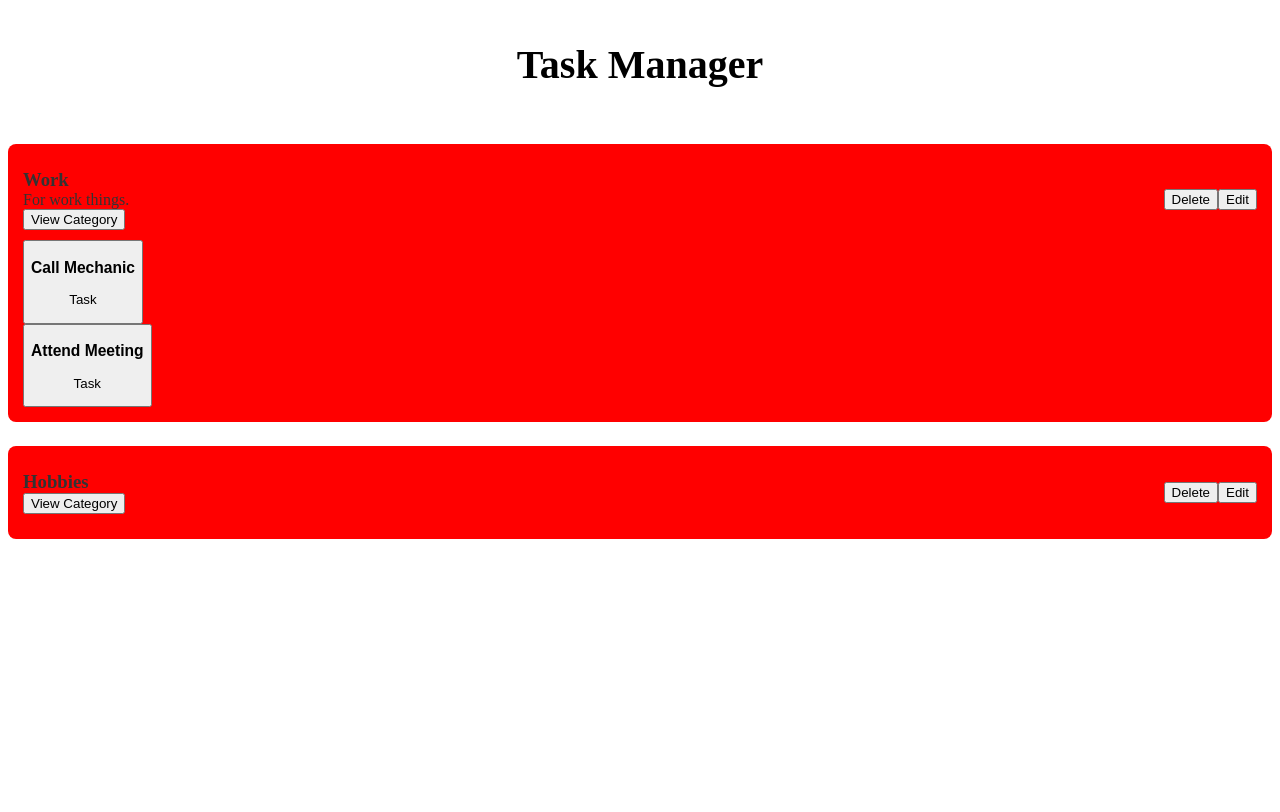
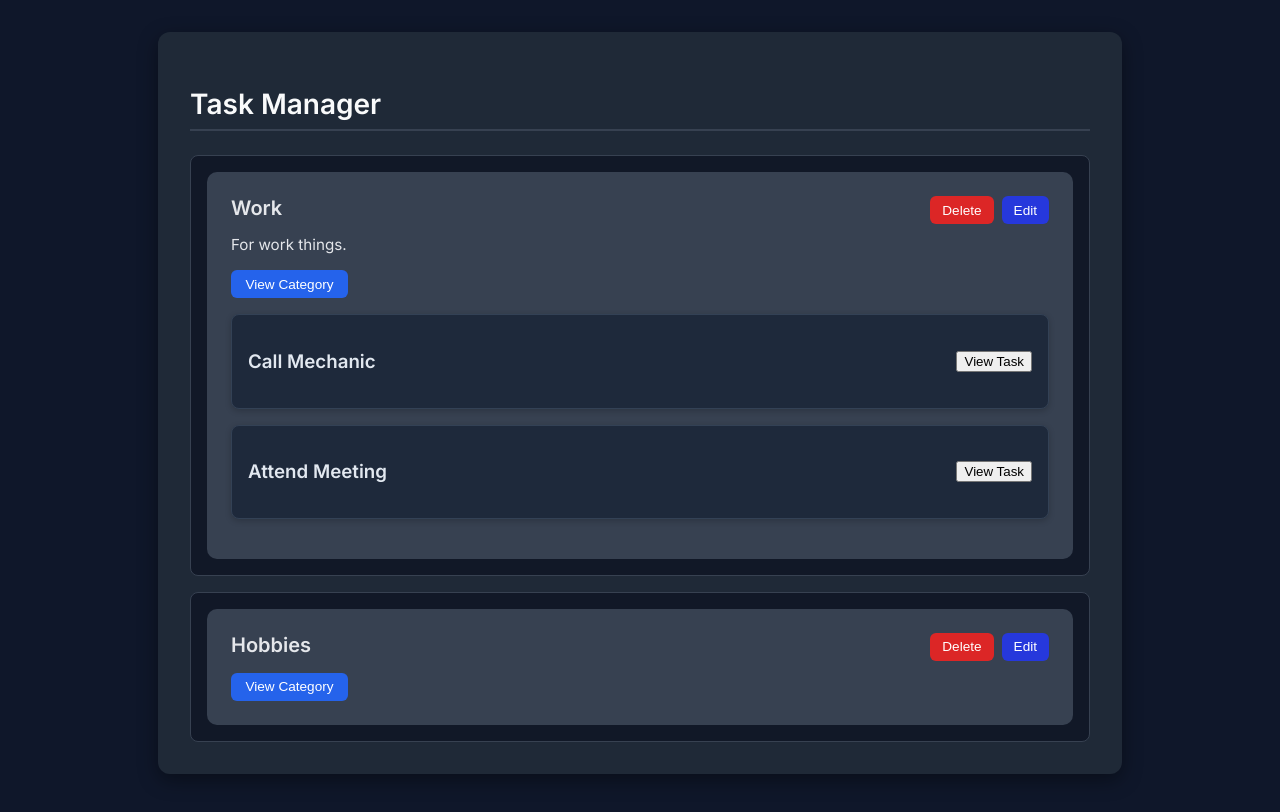
Before and after one commit to Teser301/yolo-task-manager, an Angular app: page / in a window 1280 px wide. Shown: the top 812 px of the page. Built offline with nearby package versions, Linux system fonts and the light colour scheme.

Commit message:
refactor:  style revamp

```diff
--- a/src/app/components/category-card/category-card.html
+++ b/src/app/components/category-card/category-card.html
@@ -4,11 +4,10 @@
             <h3>{{ category().title }}</h3>
             <p>{{ category().description }}</p>
             <button routerLink="/category/{{category().id}}">View Category</button>
-
         </div>
         <div>
             <button class="delete-btn" (click)="onDelete()">Delete</button>
-            <button class="delete-btn" (click)="onEdit()">Edit</button>
+            <button class="edit-btn" (click)="onEdit()">Edit</button>
         </div>
     </div>
     @for (task of category().tasks; track task.id) {
--- a/src/app/components/category-card/category-card.scss
+++ b/src/app/components/category-card/category-card.scss
@@ -1,19 +1,65 @@
 .category-card {
-  display: flex;
-  flex-direction: column;
-  justify-content: space-between;
-  padding: 15px;
-  border-radius: 8px;
-  background-color: red;
-}
-.category-content {
-  display: flex;
-  justify-content: space-between;
-  align-items: center;
-  margin: 10px 0;
-  h3,
-  p {
-    margin: 0;
-    color: #333;
+  background-color: #374151; // Match dark theme
+  border-radius: 10px;
+  padding: 1.5rem;
+  color: #e5e7eb; // Light text
+  .category-content {
+    display: flex;
+    justify-content: space-between;
+    align-items: flex-start;
+    flex-wrap: wrap;
+    h3 {
+      font-size: 1.25rem;
+      font-weight: 600;
+      margin: 0 0 0.5rem 0;
+    }
+    p {
+      font-size: 0.95rem;
+      margin-bottom: 1rem;
+    }
+    button {
+      background-color: #2563eb;
+      color: white;
+      padding: 0.4rem 0.9rem;
+      border-radius: 6px;
+      text-decoration: none;
+      font-size: 0.85rem;
+      font-weight: 500;
+      border: none;
+      cursor: pointer;
+
+      &:hover {
+        background-color: #3b82f6;
+      }
+    }
+
+    .delete-btn,
+    .edit-btn {
+      color: white;
+      border: none;
+      padding: 0.4rem 0.75rem;
+      border-radius: 6px;
+      font-size: 0.85rem;
+      font-weight: 500;
+      margin-left: 0.5rem;
+      cursor: pointer;
+    }
+    .delete-btn {
+      background-color: #dc2626;
+      &:hover {
+        background-color: #ef4444;
+      }
+    }
+    .edit-btn {
+      background-color: #2638dc;
+      &:hover {
+        background-color: #4488ef;
+      }
+    }
+  }
+
+  app-task-card {
+    display: block;
+    margin-top: 1rem;
   }
 }
--- a/src/app/components/task-card/task-card.html
+++ b/src/app/components/task-card/task-card.html
@@ -1,6 +1,4 @@
-<button [routerLink]="['/category', category().id, 'task', task().id]" class="task-card">
-  <div class="rask-content">
-    <h3>{{ task().title }}</h3>
-    <p>Task</p>
-  </div>
-</button>
+<div class="task-card">
+  <h3>{{ task().title }}</h3>
+  <button [routerLink]="['/category', category().id, 'task', task().id]">View Task</button>
+</div>
--- a/src/app/components/task-card/task-card.scss
+++ b/src/app/components/task-card/task-card.scss
@@ -0,0 +1,40 @@
+.task-card {
+  background-color: #1e293b; // slightly lighter than category background
+  border: 1px solid #334155;
+  border-radius: 8px;
+  padding: 1rem;
+  margin-bottom: 1rem;
+  transition: background-color 0.3s ease;
+  box-shadow: 0 2px 6px rgba(0, 0, 0, 0.2);
+  color: #e2e8f0;
+
+  display: flex;
+  justify-content: space-between;
+  align-items: center;
+
+  &:hover {
+    background-color: #273549;
+  }
+
+  .task-title {
+    font-size: 1rem;
+    font-weight: 500;
+    color: #f1f5f9;
+    margin: 0;
+  }
+
+  .btn-view {
+    background-color: #3b82f6;
+    color: white;
+    border: none;
+    padding: 0.4rem 0.8rem;
+    border-radius: 6px;
+    font-size: 0.85rem;
+    cursor: pointer;
+    transition: background-color 0.2s ease;
+
+    &:hover {
+      background-color: #60a5fa;
+    }
+  }
+}
--- a/src/app/pages/category/category.html
+++ b/src/app/pages/category/category.html
@@ -1,22 +1,25 @@
-<section>
+<section class="category-view">
     @if (category) {
-    <div>
-        <h1>{{category.title}}</h1>
-        <p>This is the category for everything {{category.title}} related</p>
-        <p>Following tasks assigned to this are:</p>
+    <div class="category-content">
+        <h1 class="category-title">{{category.title}}</h1>
+        <p class="category-description">This is the category for everything {{category.title}} related</p>
+        <p class="category-subtext">Following tasks assigned to this are:</p>
+
         <div class="tasks">
-            <h3>Tasks ({{ category.tasks.length }})</h3>
+            <h3 class="tasks-title">Tasks ({{ category.tasks.length }})</h3>
             @for (task of category.tasks; track task.id) {
             <app-task-card [task]="task" [category]="category" />
             }
         </div>
-        <button (click)="onDeleteCategory(category.id)">Delete</button>
+
+        <button class="btn btn-danger" (click)="onDeleteCategory(category.id)">Delete</button>
     </div>
     } @else {
-    <div>
+    <div class="category-error">
         <h1>Category not found</h1>
         <p>This category could not be found. Please report this</p>
     </div>
     }
-    <button routerLink="/">Return</button>
+
+    <button class="btn btn-secondary" routerLink="/">Return</button>
 </section>
--- a/src/app/pages/category/category.scss
+++ b/src/app/pages/category/category.scss
@@ -0,0 +1,89 @@
+.category-view {
+  background-color: #1f2937; // Matches dark theme
+  color: #e5e7eb;
+  padding: 2rem;
+  max-width: 800px;
+  margin: 2rem auto;
+  border-radius: 12px;
+  box-shadow: 0 6px 20px rgba(0, 0, 0, 0.4);
+  font-family: "Inter", sans-serif;
+
+  .category-content {
+    margin-bottom: 2rem;
+  }
+
+  .category-title {
+    font-size: 2rem;
+    font-weight: 700;
+    margin-bottom: 1rem;
+    color: #f9fafb;
+  }
+
+  .category-description,
+  .category-subtext {
+    font-size: 1rem;
+    margin-bottom: 1rem;
+    color: #cbd5e1;
+  }
+
+  .tasks {
+    background-color: #111827;
+    padding: 1rem;
+    border-radius: 10px;
+    margin-bottom: 1.5rem;
+
+    .tasks-title {
+      font-size: 1.2rem;
+      font-weight: 600;
+      margin-bottom: 1rem;
+      color: #facc15; // accent color (gold/yellow)
+    }
+
+    app-task-card {
+      display: block;
+      margin-bottom: 1rem;
+    }
+  }
+
+  .btn {
+    padding: 0.5rem 1rem;
+    border-radius: 6px;
+    font-size: 0.9rem;
+    font-weight: 500;
+    cursor: pointer;
+    border: none;
+
+    &.btn-danger {
+      background-color: #dc2626;
+      color: white;
+
+      &:hover {
+        background-color: #ef4444;
+      }
+    }
+
+    &.btn-secondary {
+      background-color: #374151;
+      color: white;
+      margin-top: 1rem;
+
+      &:hover {
+        background-color: #4b5563;
+      }
+    }
+  }
+
+  .category-error {
+    text-align: center;
+
+    h1 {
+      font-size: 1.8rem;
+      color: #f87171;
+      margin-bottom: 0.5rem;
+    }
+
+    p {
+      color: #94a3b8;
+    }
+  }
+}
--- a/src/app/pages/home/home.html
+++ b/src/app/pages/home/home.html
@@ -1,8 +1,10 @@
-<div class="category-list">
+<div class="task-manager">
     <h2 class="title">Task Manager</h2>
-    @for (category of categories; track category.id) {
-    <div class="category-item">
-        <app-category-card [category]="category" (delete)="onDeleteCategory($event)" />
+    <div class="category-list">
+        @for (category of categories; track category.id) {
+        <div class="category-item">
+            <app-category-card [category]="category" (delete)="onDeleteCategory($event)" />
+        </div>
+        }
     </div>
-    }
 </div>
--- a/src/app/pages/home/home.scss
+++ b/src/app/pages/home/home.scss
@@ -1,25 +1,38 @@
+@import url("https://fonts.googleapis.com/css2?family=Inter:wght@400;600&display=swap");
+
+.task-manager {
+  font-family: "Inter", sans-serif;
+  padding: 2rem;
+  background-color: #1f2937; // Dark outer background
+  border-radius: 12px;
+  max-width: 900px;
+  margin: 2rem auto;
+  color: #d1d5db; // Soft light text
+  box-shadow: 0 6px 20px rgba(0, 0, 0, 0.4);
+
   .title {
-  font-size: 2.5rem;
-  font-weight: bold;
-  margin-bottom: 2rem;
-  text-align: center;
+    font-size: 1.75rem;
+    font-weight: 600;
+    margin-bottom: 1.5rem;
+    color: #f9fafb; // Bright heading
+    border-bottom: 2px solid #374151;
+    padding-bottom: 0.5rem;
   }
 
   .category-list {
     display: flex;
     flex-direction: column;
-  gap: 1.5rem;
-}
-.delete-btn {
-  background-color: #fff;
-  color: #333;
-  border: none;
-  padding: 5px 10px;
-  border-radius: 4px;
-  cursor: pointer;
-  transition: background-color 0.2s;
+    gap: 1rem;
   }
 
-.delete-btn:hover {
-  background-color: #f0f0f0;
+  .category-item {
+    transition: transform 0.2s ease, box-shadow 0.2s ease;
+    app-category-card {
+      display: block;
+      padding: 1rem;
+      background-color: #111827; // Inner card background
+      border-radius: 8px;
+      border: 1px solid #374151;
     }
+  }
+}
--- a/src/app/pages/task/task.html
+++ b/src/app/pages/task/task.html
@@ -1,12 +1,17 @@
-<h1>Task View</h1>
-@if (task && category) {
-<div class="task-detail">
-    <h1>{{ task.title }}</h1>
-    <p>Status: {{ task.status }}</p>
-    <p>Category: {{ category.title }}</p>
-</div>
-<button (click)="onDeleteTask()">Delete</button>
-<button (click)="returnToCategory()">Back</button>
-} @else {
-<p>Task not found</p>
-}
+<section class="task-view">
+    <h1 class="task-view-title">Task View</h1>
+
+    @if (task && category) {
+    <div class="task-detail">
+        <h2 class="task-title">{{ task.title }}</h2>
+        <p class="task-meta">Status: <span class="status">{{ task.status }}</span></p>
+        <p class="task-meta">Category: <span class="category-name">{{ category.title }}</span></p>
+        <div class="task-actions">
+            <button class="btn btn-delete" (click)="onDeleteTask()">Delete</button>
+            <button class="btn btn-back" (click)="returnToCategory()">Back</button>
+        </div>
+    </div>
+    } @else {
+    <p class="task-not-found">Task not found</p>
+    }
+</section>
--- a/src/app/pages/task/task.scss
+++ b/src/app/pages/task/task.scss
@@ -0,0 +1,87 @@
+.task-view {
+  background-color: #0f172a;
+  padding: 2rem;
+  border-radius: 12px;
+  color: #e2e8f0;
+  max-width: 700px;
+  margin: 2rem auto;
+  box-shadow: 0 4px 20px rgba(0, 0, 0, 0.5);
+
+  .task-view-title {
+    font-size: 2rem;
+    margin-bottom: 1.5rem;
+    color: #f1f5f9;
+    text-align: center;
+  }
+
+  .task-detail {
+    background-color: #1e293b;
+    padding: 1.5rem;
+    border-radius: 10px;
+    border: 1px solid #334155;
+
+    .task-title {
+      font-size: 1.5rem;
+      margin-bottom: 1rem;
+      color: #f8fafc;
+    }
+
+    .task-meta {
+      margin-bottom: 0.5rem;
+      font-size: 1rem;
+
+      .status {
+        font-weight: bold;
+        color: #38bdf8; // sky-blue
+      }
+
+      .category-name {
+        font-weight: bold;
+        color: #c084fc; // violet
+      }
+    }
+
+    .task-actions {
+      margin-top: 1.5rem;
+      display: flex;
+      gap: 1rem;
+
+      .btn {
+        padding: 0.5rem 1rem;
+        border-radius: 6px;
+        font-weight: 500;
+        font-size: 0.95rem;
+        cursor: pointer;
+        transition: background-color 0.2s ease, border-color 0.2s ease;
+        border: none;
+
+        &.btn-delete {
+          background-color: #ef4444;
+          color: white;
+
+          &:hover {
+            background-color: #f87171;
+          }
+        }
+
+        &.btn-back {
+          background-color: #334155;
+          color: #f8fafc;
+
+          &:hover {
+            background-color: #475569;
+          }
+        }
+      }
+    }
+  }
+
+  .task-not-found {
+    text-align: center;
+    color: #f87171;
+    font-size: 1.2rem;
+    padding: 2rem;
+    background-color: #1e293b;
+    border-radius: 10px;
+  }
+}
--- a/src/styles.scss
+++ b/src/styles.scss
@@ -1 +1,9 @@
 /* You can add global styles to this file, and also import other style files */
+html,
+body {
+  background-color: #0f172a; // A rich dark navy/blue-gray
+  margin: 0;
+  padding: 0;
+  height: 100%;
+  font-family: "Inter", sans-serif;
+}
```
Lines whose indentation alone changed are shown as unchanged.
